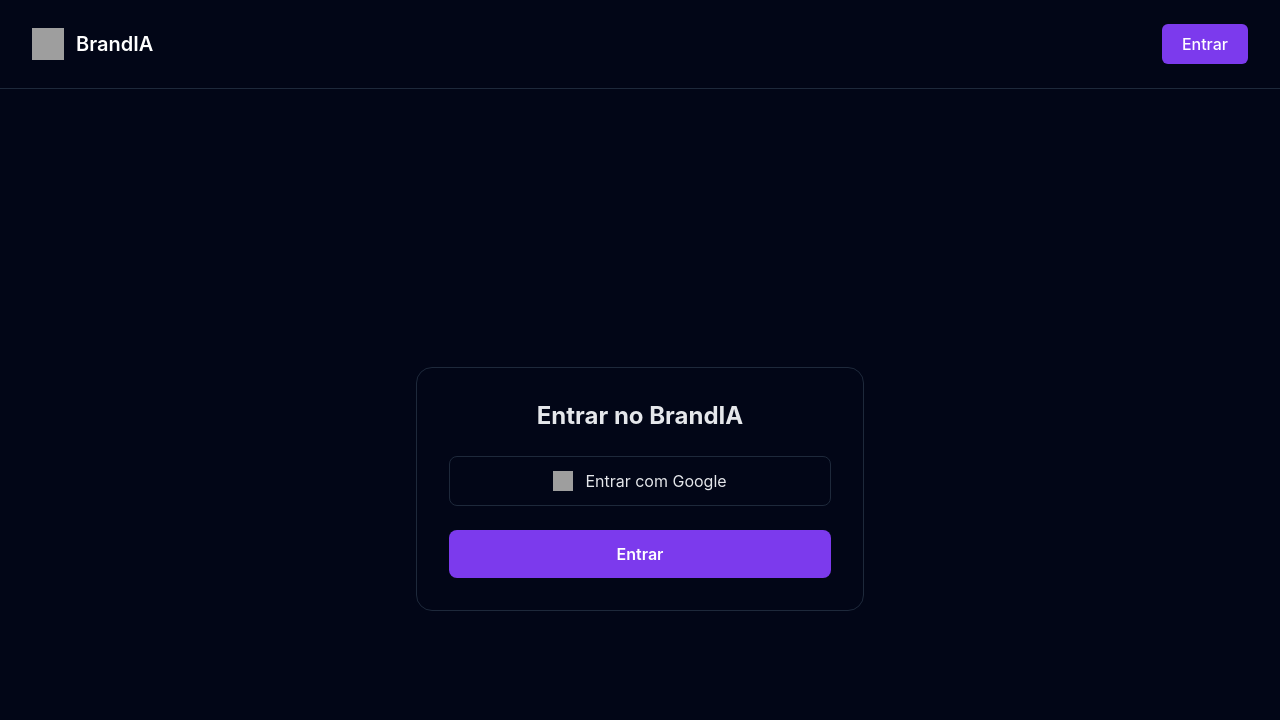
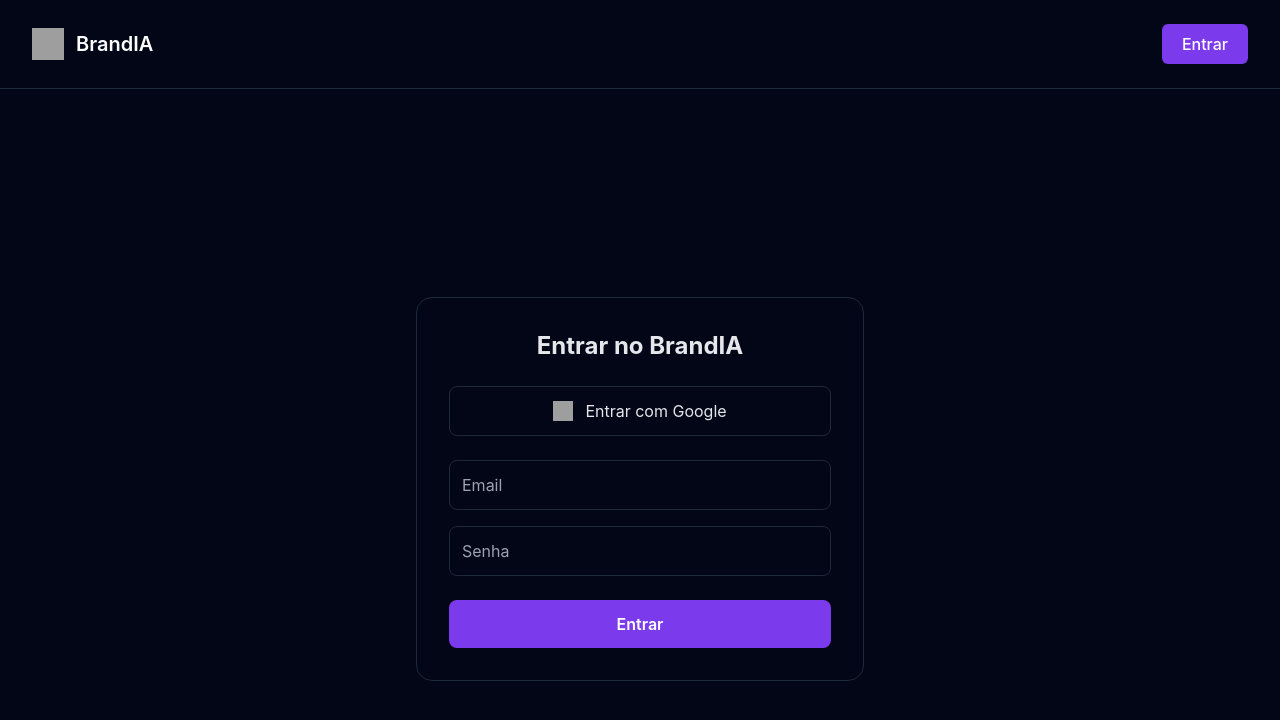
Before and after one commit to kelvin-brandia/brandia-mvp, a Next.js app: page /login in a window 1280 px wide. Shown: the top 720 px of the page. Built offline with nearby package versions, Linux system fonts and the light colour scheme; grey boxes are pictures that could not be loaded.

Commit message:
Update page.tsx

```diff
--- a/app/login/page.tsx
+++ b/app/login/page.tsx
@@ -24,6 +24,19 @@ export default function LoginPage() {
           Entrar com Google
         </button>
 
+{/* EMAIL */}
+        <input
+          type="email"
+          placeholder="Email"
+          className="w-full mb-4 p-3 rounded-lg bg-[#020617] border border-[#1E293B] focus:border-[#7C3AED] outline-none"
+        />
+
+        <input
+          type="password"
+          placeholder="Senha"
+          className="w-full mb-6 p-3 rounded-lg bg-[#020617] border border-[#1E293B] focus:border-[#7C3AED] outline-none"
+        />
+
         <button
           onClick={handleLogin}
           className="w-full py-3 rounded-lg bg-[#7C3AED] hover:bg-[#6D28D9] transition text-white font-semibold"
```
